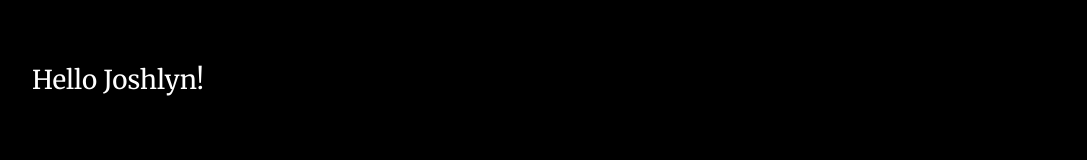
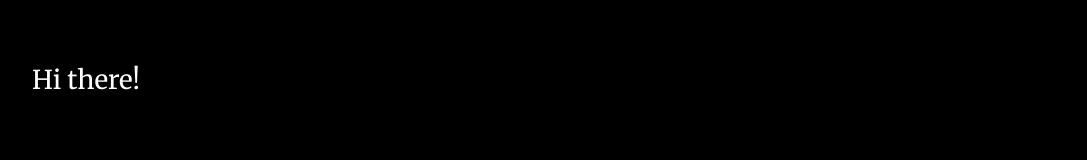
Before and after one commit to ryanderon/jeval, a React (Create React App) app: page / in a window 1280 px wide. Shown: the part 250-410 px from the top of the page, without its empty margins (96-1183 px from the left). Built offline with nearby package versions, Linux system fonts and the light colour scheme.

Commit message:
update code, remove unused codes

```diff
--- a/src/App.js
+++ b/src/App.js
@@ -5,16 +5,6 @@ import "./App.css";
 const App = () => {
   const [showText, setShowText] = useState(false);
   const [showWhishes, setShowWhishes] = useState(false);
-
-  const [clicked, setClicked] = useState(-1);
-
-  const handleClick = () => {
-    if (showText) {
-      setClicked(clicked + 1);
-    } else {
-      setShowText(true);
-    }
-  };
 
   useEffect(() => {
     document.title = "Happy Valentine's Day";
@@ -31,7 +21,7 @@ const App = () => {
       <div className="App">
         <header className="App-header">
           <div className="text-container">
-            <TypeAnimation sequence={["Hello Joshlyn!", 1000]} cursor={false} />
+            <TypeAnimation sequence={["Hi there!", 1000]} cursor={false} />
             {showText && (
               <TypeAnimation
                 sequence={["Happy Valentine's Day!", 1000]}
```
